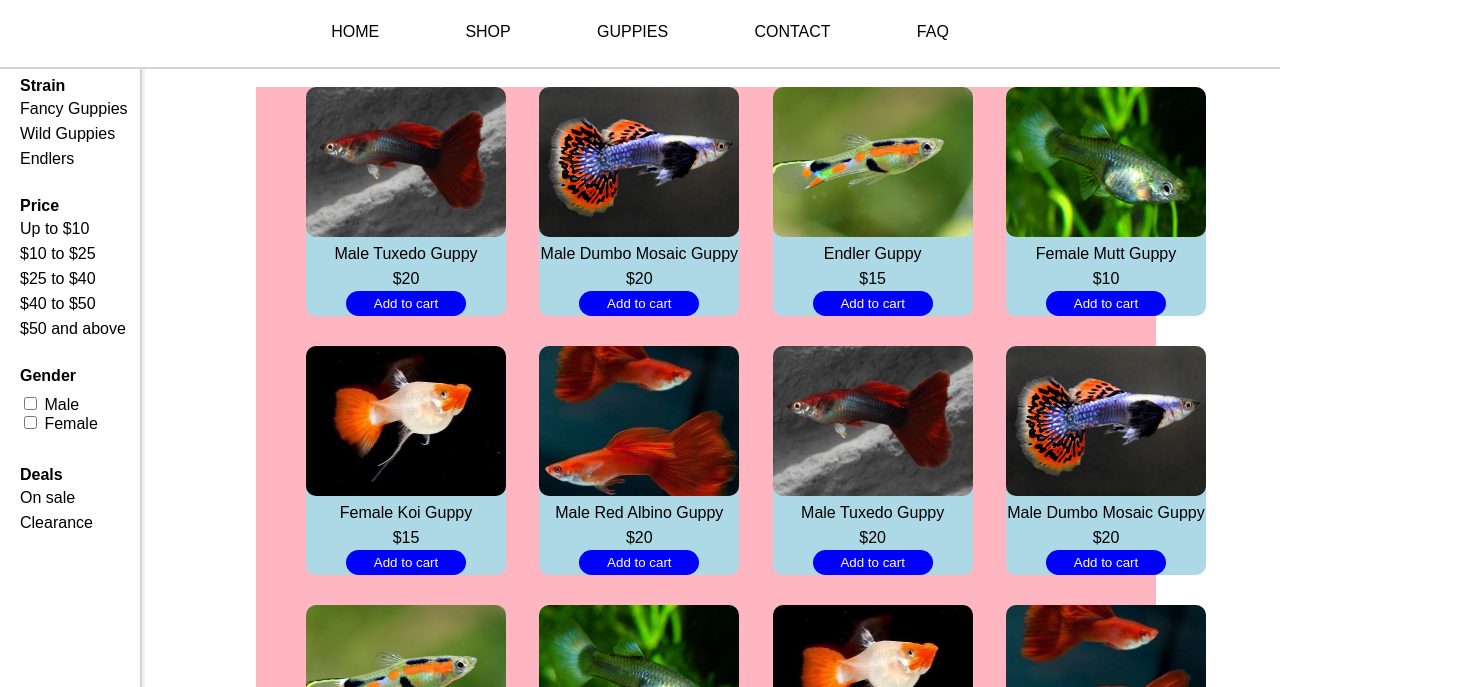
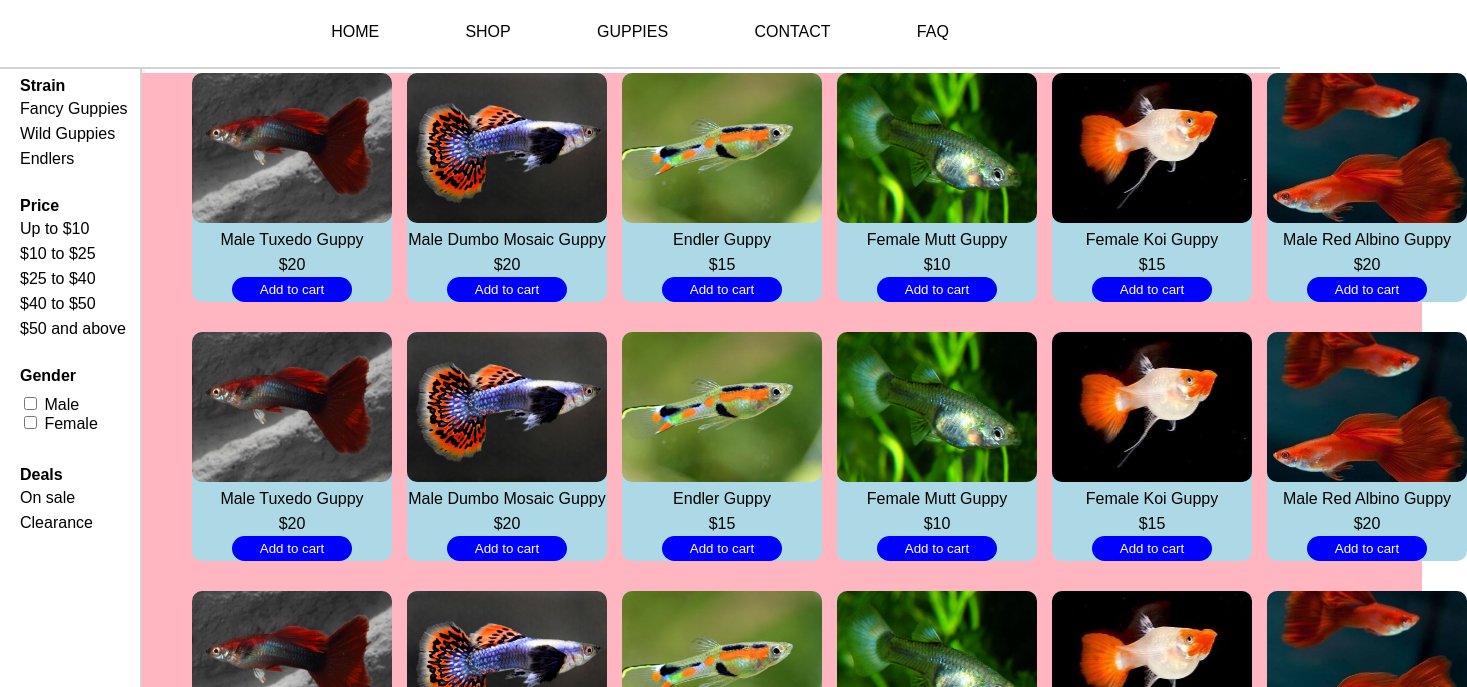
Before and after one commit to 0randa/guppy-site, a plain HTML site: page website.html in a window 1280 px wide. Shown: the part 113-800 px from the top of the page, 1467 px wide, since content can reach past the window. Drawn offline with Linux system fonts and the light colour scheme.

Commit message:
made guppy grid utilise all the remaining space

```diff
--- a/styles/guppy-grid.css
+++ b/styles/guppy-grid.css
@@ -9,14 +9,14 @@
     display: grid;
     position: absolute;
     justify-content: center;
-    grid-template-columns: 200px 200px 200px 200px;
+    grid-template-columns: repeat(auto-fit, minmax(200px, 1fr));
     gap:10px;
     justify-content: space-between;
     background-color: lightpink;
-    width: 900px;
-    left: 20%;
-    right: 10%;
-    top: 25%;
+    width: 100%;
+    left: 142px;
+    right: 0;
+    top: 186px;
 }
 
 
```
